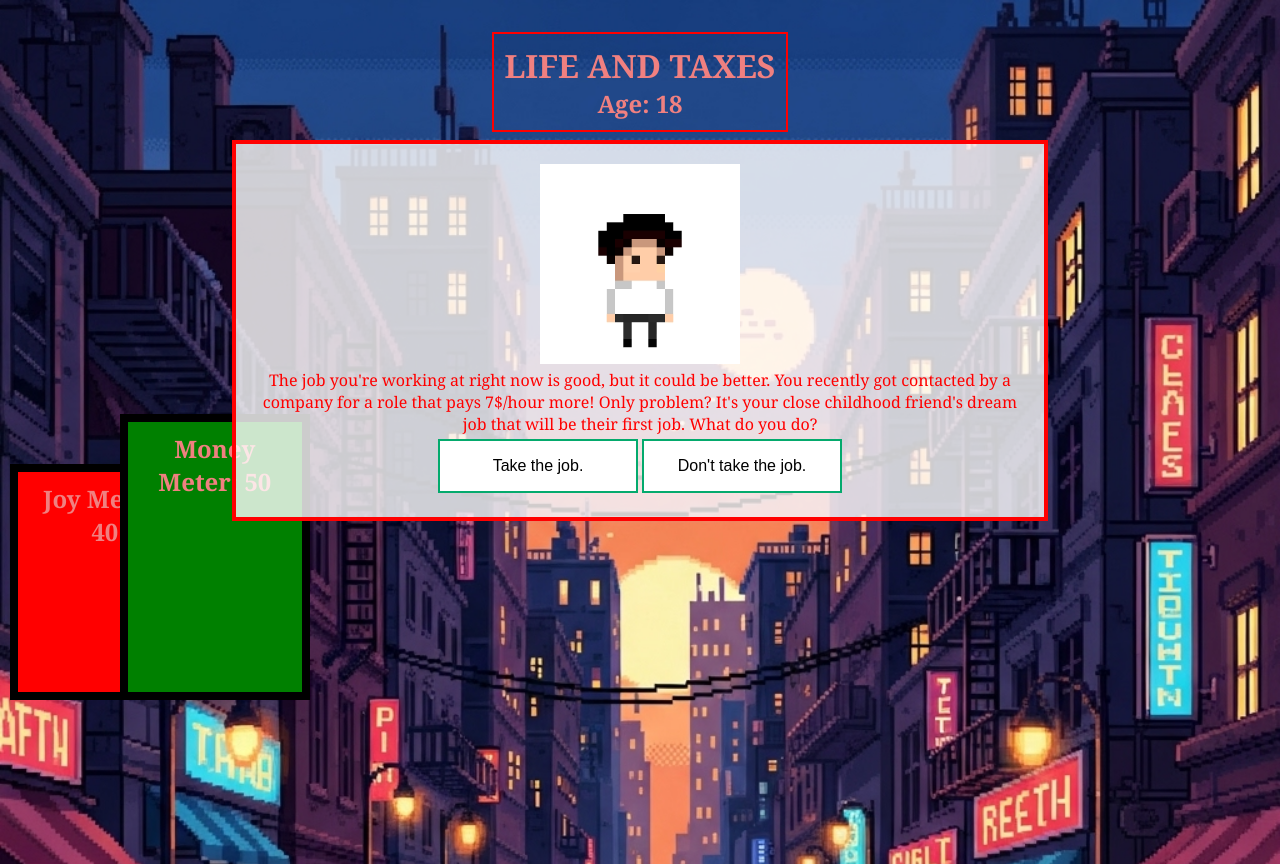
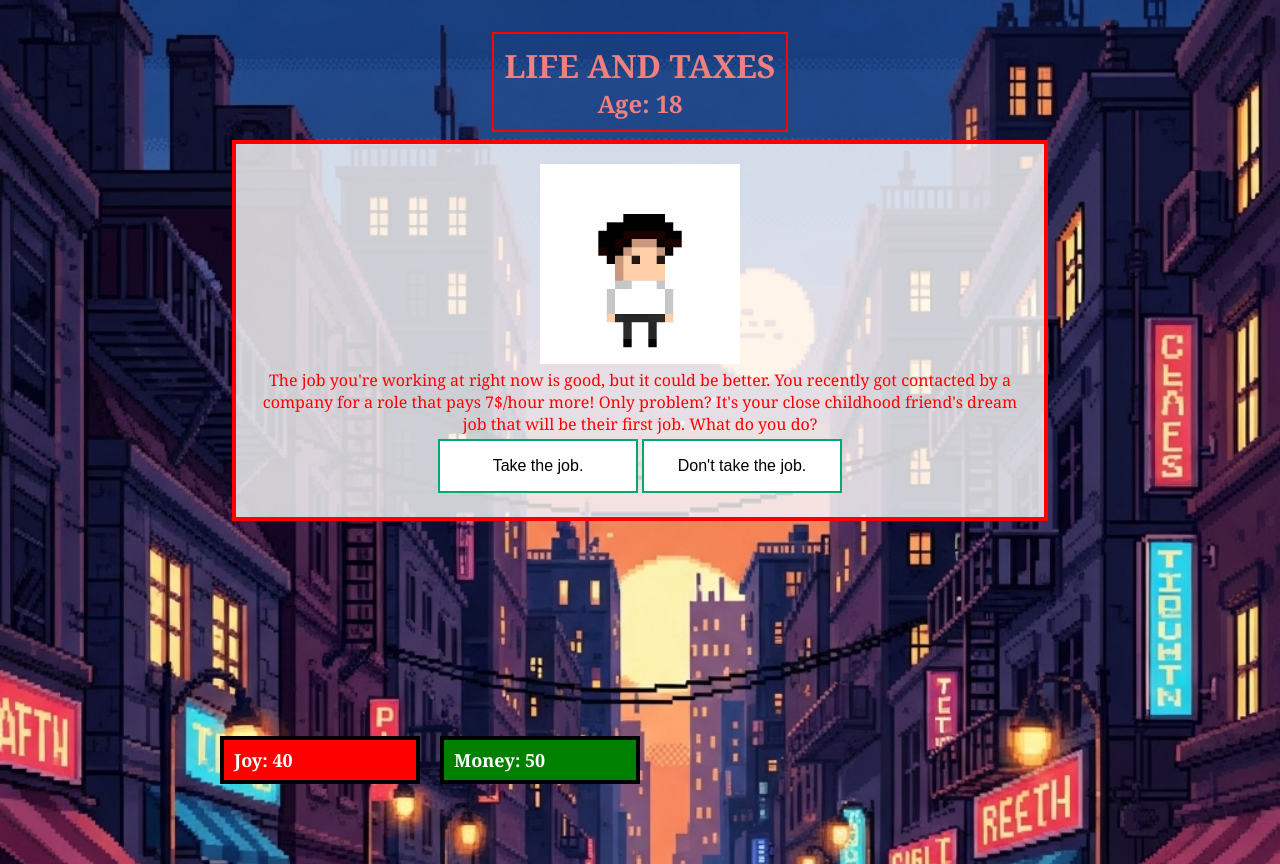
Before and after one commit to nothingbutash/HackCamp---LifeAndTaxes, a React (Vite) app: page / in a window 1280 px wide. Built offline with nearby package versions, Linux system fonts and the light colour scheme.

Commit message:
adjusted meters

```diff
--- a/src/components/Meter.css
+++ b/src/components/Meter.css
@@ -1,11 +1,28 @@
-.meter {
-    width: 12%;
-    border: 8px solid black;
+/* Each meter box */
+.meter-container {
+    position: fixed;
+    bottom: 20px;        /* <— moves the meters to the bottom */
+    height: 40px;
+    width: 200px;        /* controls spacing between multiple meters */
     display: flex;
-    align-items: flex-end;   /* push children to the bottom */
-    position: fixed;       /* lock to viewport */
-    bottom: 100px;          /* 10px above bottom of screen */
-    display: inline-block; /* or inline-flex, or fit-content for width */
-    padding: 10px;
+    align-items: center;
+    justify-content: flex-start;
     font-family: Georgia;
-}
+  }
+
+  /* The colored meter bar */
+  .meter-bar {
+    height: 100%;
+    border: 4px solid black;
+    display: flex;
+    align-items: center;
+    padding-left: 10px;
+    transition: width 0.3s ease;
+  }
+
+  /* Text inside the bar */
+  .meter-text {
+    color: white;
+    font-weight: bold;
+    font-size: 18px;
+  }
--- a/src/components/Meter.jsx
+++ b/src/components/Meter.jsx
@@ -2,12 +2,17 @@ import "./Meter.css";
 
 function Meter(props) {
   return (
-    <div>
-      <div className="meter"
-        style={{ height: `${props.value * 5}px`,
-        backgroundColor: `${props.colour}`,
-        left: `${110 * props.place - 100}px` }}>
-        <h2>{props.type} Meter: {props.value}</h2>
+    <div className="meter-container" style={{ left: `${props.place * 220}px` }}>
+      <div
+        className="meter-bar"
+        style={{
+          width: `${props.value * 5}px`,
+          backgroundColor: props.colour,
+        }}
+      >
+        <span className="meter-text">
+          {props.type}: {props.value}
+        </span>
       </div>
     </div>
   );
```
